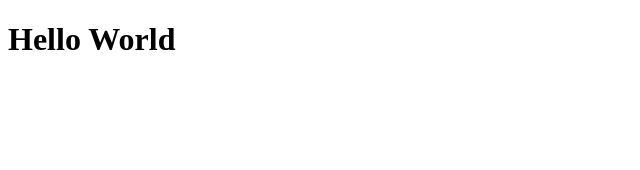
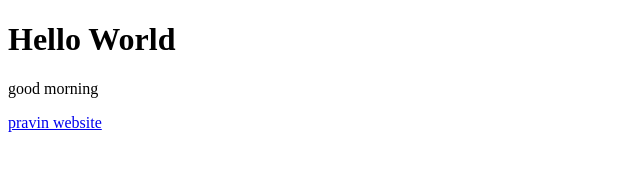
Before and after one commit to kiarajohnson/MyFirstRepo, a plain HTML site: page index.html in a window 1280 px wide. Shown: the whole page, without its empty margins (0-640 px from the left). Drawn offline with Linux system fonts and the light colour scheme.

Commit message:
Update index.html

```diff
--- a/index.html
+++ b/index.html
@@ -5,5 +5,7 @@
 </head>
 <body>
 <h1>Hello World </h1>
+	<p>good morning</p>
+	<a href="http://pravinhanchinal.com">pravin website</a>
 </body>
 </html>
```
